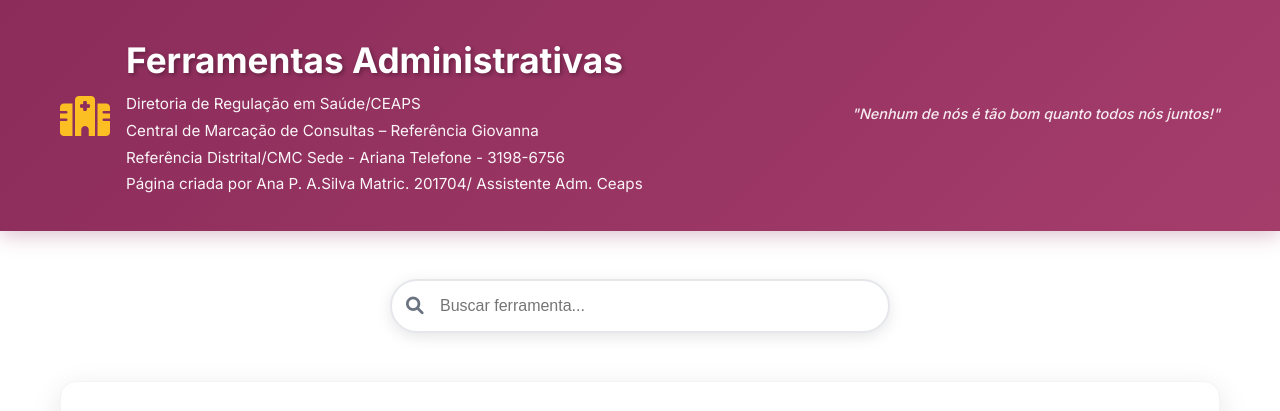
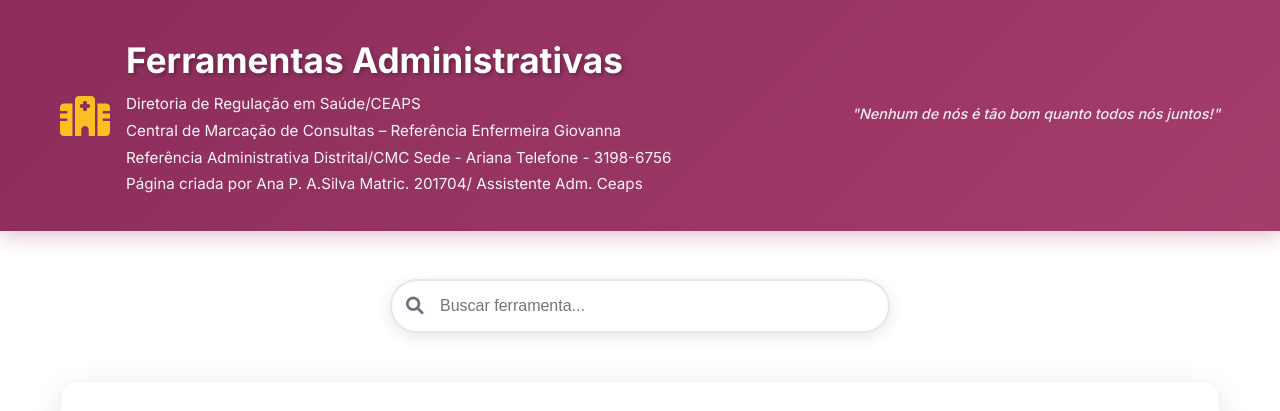
Before and after one commit to compartilhacmc-commits/paginasede, a plain HTML site: page index.html in a window 1280 px wide. Shown: the top 411 px of the page. Drawn offline with Linux system fonts and the light colour scheme.

Commit message:
Update index.html

```diff
--- a/index.html
+++ b/index.html
@@ -344,8 +344,8 @@
                     <div class="title-section">
                         <h1 class="main-title">Ferramentas Administrativas</h1>
                         <p class="subtitle">Diretoria de Regulação em Saúde/CEAPS</p>
-                        <p class="subtitle">Central de Marcação de Consultas – Referência Giovanna</p>
-                        <p class="subtitle">Referência Distrital/CMC Sede - Ariana Telefone - 3198-6756</p>
+                        <p class="subtitle">Central de Marcação de Consultas – Referência Enfermeira Giovanna</p>
+                        <p class="subtitle">Referência Administrativa Distrital/CMC Sede - Ariana Telefone - 3198-6756</p>
                         <p class="subtitle">Página criada por Ana P. A.Silva Matric. 201704/ Assistente Adm. Ceaps</p>
                     </div>
                 </div>
```
